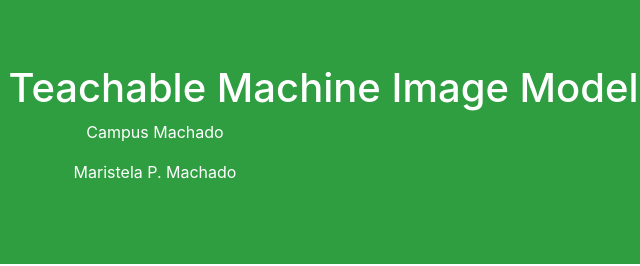
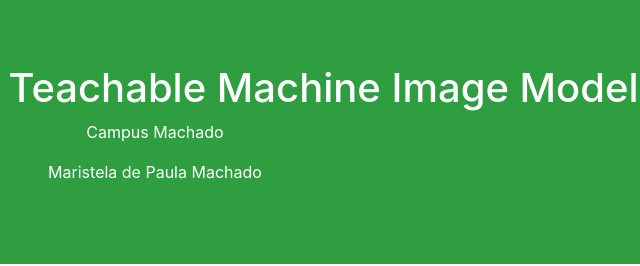
Before and after one commit to MaristelaMachado/reconhecimento-imagem, a plain HTML site: page index.html in a window 1280 px wide. Shown: the top 266 px of the page, 485-1125 px from the left. Drawn offline with nearby package versions, Linux system fonts and the light colour scheme.

Commit message:
Add Autor

```diff
--- a/index.html
+++ b/index.html
@@ -12,7 +12,7 @@
         <header class="jumbotron" style="background-color:#2f9e41; color:white;">
             <h1>IFSULDEMINAS - Teachable Machine Image Model</h1>
             <p>Campus Machado </p>
-            <p>Maristela P. Machado</p>
+            <p>Maristela de Paula Machado</p>
         </header>
 
         <button type="button" onclick="init()">Start</button>
```
